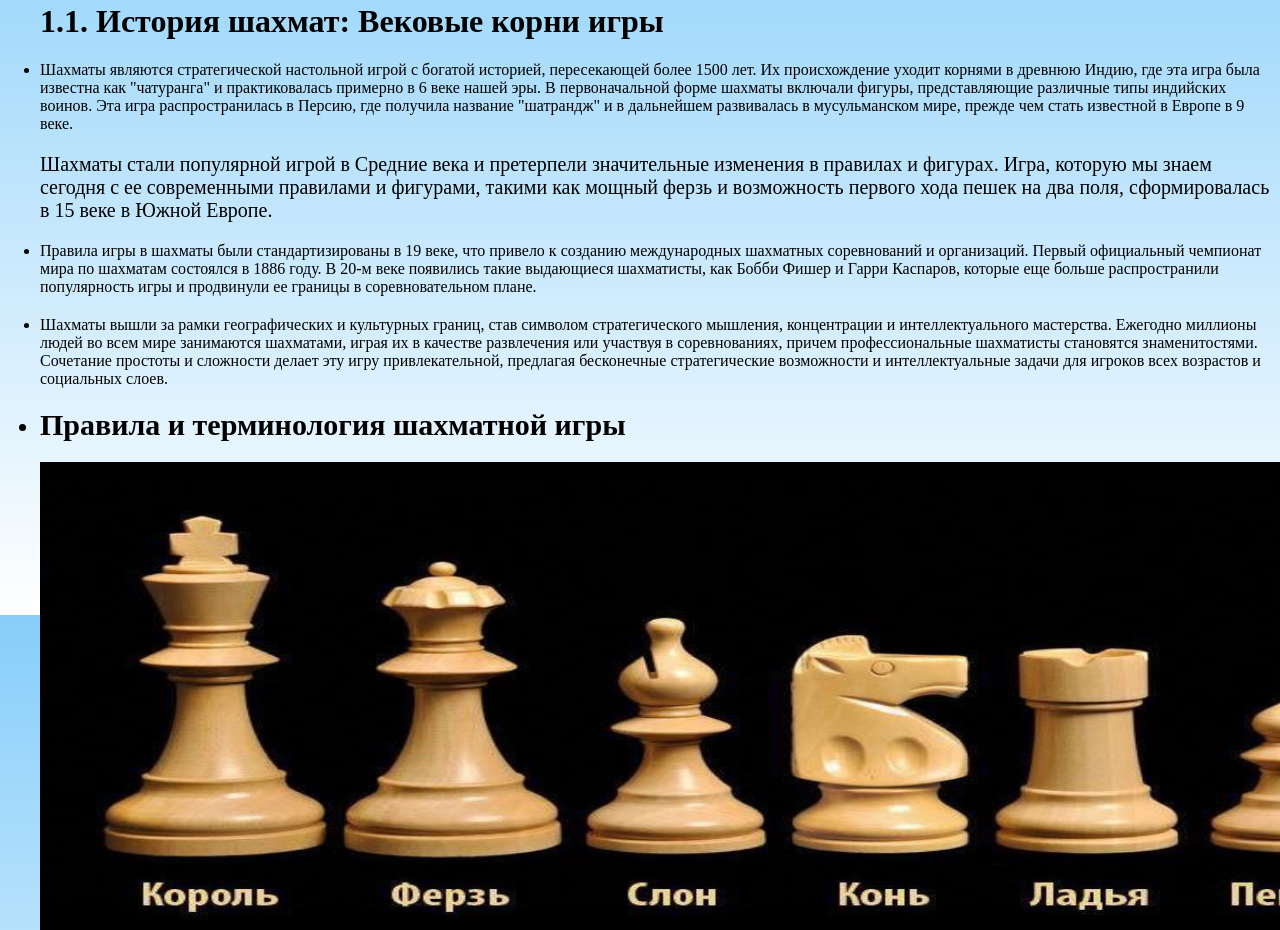
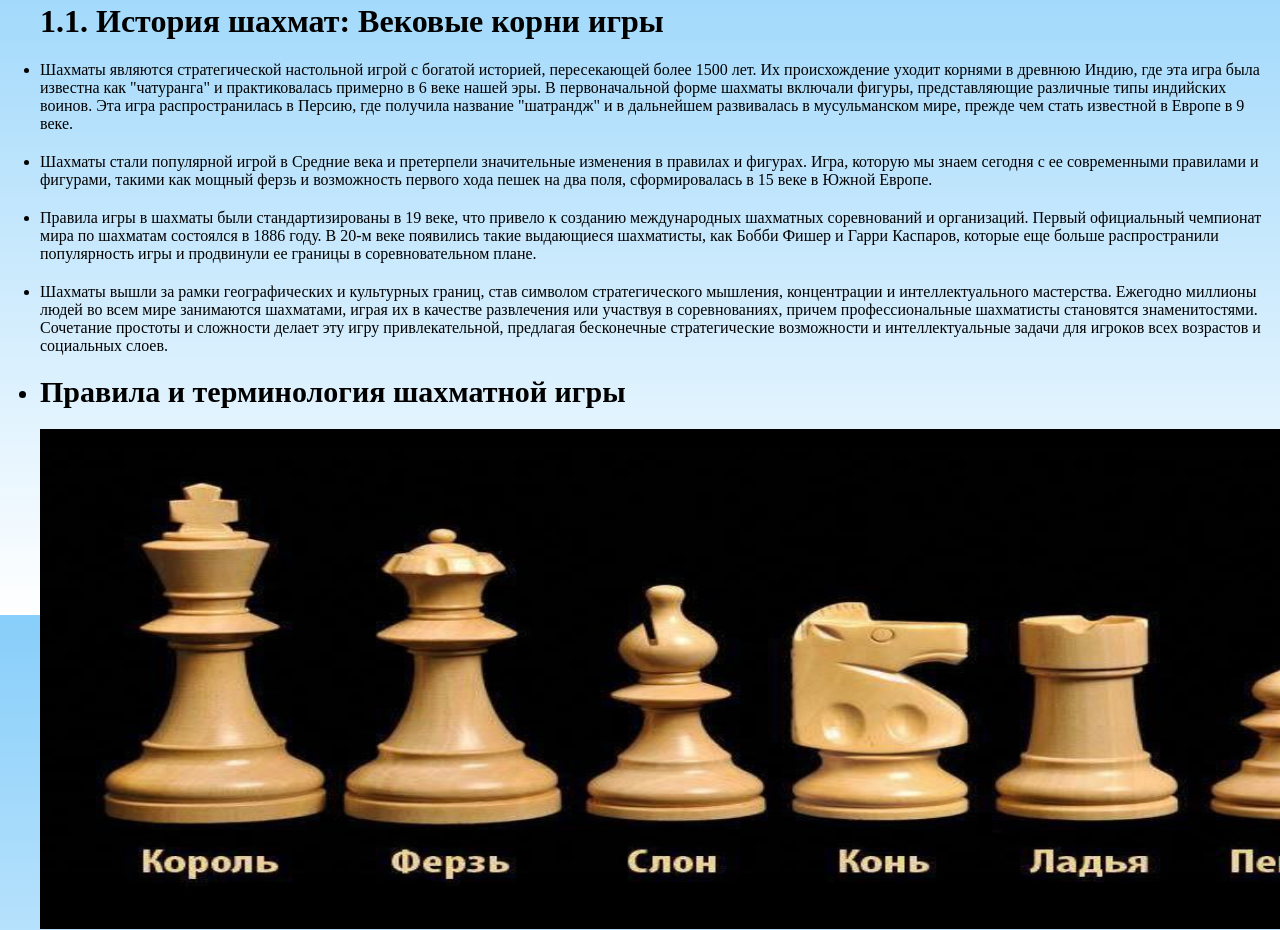
Before and after one commit to adamwriter32/ChessVisual101, a plain HTML site: page index.html in a window 1280 px wide. Shown: the part 985-1915 px from the top of the page. Drawn offline with Linux system fonts and the light colour scheme.

Commit message:
Update index.html

```diff
--- a/index.html
+++ b/index.html
@@ -35,7 +35,7 @@
 <h1>1.1. История шахмат: Вековые корни игры</h1>
 <p style="font-size: 20px"><li>Шахматы являются стратегической настольной игрой с богатой историей, пересекающей более 1500 лет. Их происхождение уходит корнями в древнюю Индию, где эта игра была известна как "чатуранга" и практиковалась примерно в 6 веке нашей эры. В первоначальной форме шахматы включали фигуры, представляющие различные типы индийских воинов. Эта игра распространилась в Персию, где получила название "шатрандж" и в дальнейшем развивалась в мусульманском мире, прежде чем стать известной в Европе в 9 веке.</li></p>
 
-<p style="font-size: 20px"<li>Шахматы стали популярной игрой в Средние века и претерпели значительные изменения в правилах и фигурах. Игра, которую мы знаем сегодня с ее современными правилами и фигурами, такими как мощный ферзь и возможность первого хода пешек на два поля, сформировалась в 15 веке в Южной Европе.</li></p>
+<p style="font-size: 20px"><li>Шахматы стали популярной игрой в Средние века и претерпели значительные изменения в правилах и фигурах. Игра, которую мы знаем сегодня с ее современными правилами и фигурами, такими как мощный ферзь и возможность первого хода пешек на два поля, сформировалась в 15 веке в Южной Европе.</li></p>
 
 <p style="font-size: 20px"><li>Правила игры в шахматы были стандартизированы в 19 веке, что привело к созданию международных шахматных соревнований и организаций. Первый официальный чемпионат мира по шахматам состоялся в 1886 году. В 20-м веке появились такие выдающиеся шахматисты, как Бобби Фишер и Гарри Каспаров, которые еще больше распространили популярность игры и продвинули ее границы в соревновательном плане.</li></p>
 
```
